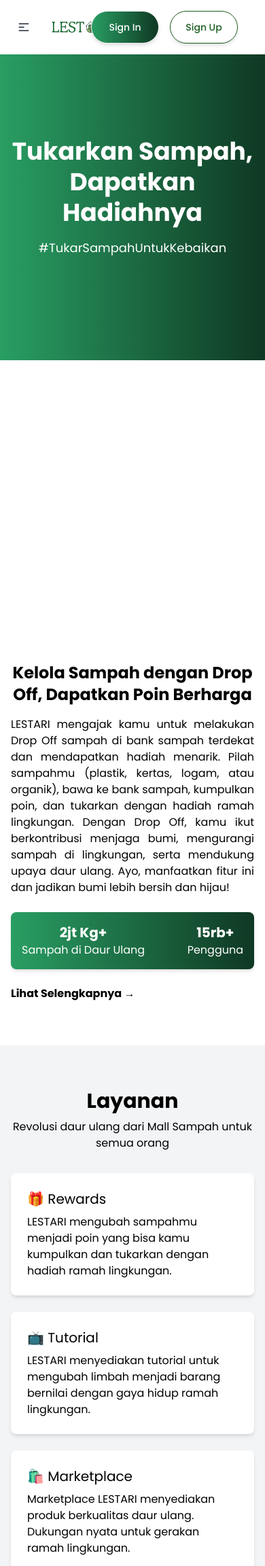
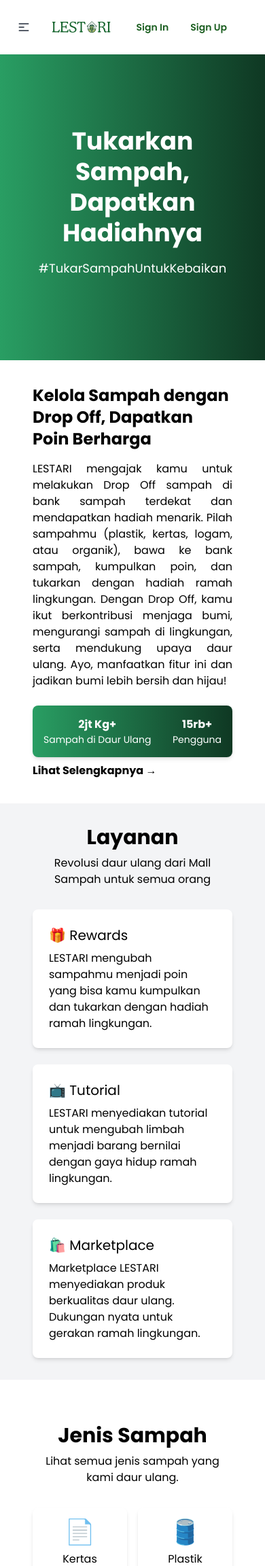
Before and after one commit to sceptzrion/Lestari, a PHP site: page /landingpage.php in a window 390 px wide. Shown: the top 2304 px of the page at 68% size. Run offline with PHP 8.4, Linux system fonts and the light colour scheme; some libraries are stand-ins or nearby versions.

Commit message:
mobile mode

```diff
--- a/landingpage.php
+++ b/landingpage.php
@@ -196,7 +196,7 @@
 
 
 <!-- Profile -->
-<div class="navbar-end ml-[5px] flex items-center gap-4">
+<div class="navbar-end ml-[5px] flex items-center gap-x-0 md:gap-4">
     <?php if (isset($_SESSION['loggedin']) && $_SESSION['loggedin'] === true): ?>
         <!-- Dropdown User -->
         <div class="relative">
@@ -212,11 +212,18 @@
             </div>
         </div>
     <?php else: ?>
-        <!-- Tombol Sign In dan Sign Up jika belum login -->
-        <a href="./user/signin.php" class="btn min-w-[100px] h-1 shadow-md rounded-full bg-gradient-to-r from-green to-dark-green text-sm border border-to-r from-green to-dark-green font-medium text-white text-center">Sign In</a>
-        <a href="./user/signup.php" class="btn btn-outline min-w-[100px] h-1 shadow-md border border-to-r from-green to-dark-green rounded-full text-sm font-medium text-[#1B5E20] text-center">Sign Up</a>
+      <!-- Tombol Sign In dan Sign Up jika belum login -->
+        <a href="./user/signin.php" class="btn md:min-w-[100px] md:h-12 md:shadow-md md:rounded-full md:bg-gradient-to-r from-green to-dark-green md:text-sm md:border md:border-to-r md:from-green md:to-dark-green md:font-medium md:text-white md:text-center text-base bg-transparent text-sm text-[#1B5E20] border-0 shadow-none">
+          Sign In
+        </a>
+        <a href="./user/signup.php" class="btn btn-outline md:min-w-[100px] md:h-12 md:shadow-md md:border border-to-r from-green to-dark-green md:rounded-full md:text-sm md:font-medium md:text-[#1B5E20] md:text-center text-base bg-transparent text-sm text-[#1B5E20] border-0 shadow-none whitespace-nowrap">
+          Sign Up
+        </a>
     <?php endif; ?>
 </div>
+      <!-- Tombol Sign In dan Sign Up jika belum login -->
+      <!-- <a href="./user/signin.php" class="btn md:min-w-[100px] md:h-12 md:shadow-md md:rounded-full md:bg-gradient-to-r from-green to-dark-green md:text-sm md:border md:border-to-r md:from-green md:to-dark-green md:font-medium md:text-white md:text-center text-base bg-transparent text-sm text-[#1B5E20] border-0 shadow-none ">Sign In</a>
+      <a href="./user/signup.php" class="btn btn-outline md:min-w-[100px] md:h-12 md:shadow-md md:border border-to-r from-green to-dark-green md:rounded-full md:text-sm md:font-medium md:text-[#1B5E20] md:text-center text-base bg-transparent text-sm text-[#1B5E20] border-0 shadow-none whitespace-nowrap">Sign Up</a> -->
 
 <script>
     // Toggle dropdown visibility
@@ -240,9 +247,9 @@
 
 <!-- Hero Section -->
 <section class="bg-gradient-to-r from-green to-dark-green text-white py-16 h-[450px] md:h-[590px]">
-  <div class="container mx-auto px-4 flex flex-col md:flex-row items-center md:justify-between h-full">
-    <div class="w-full md:w-1/2 text-center h-full flex flex-col justify-center items-center md:items-start md:text-left mb-8 md:mb-0">
-      <h1 class="text-4xl md:text-5xl font-bold leading-tight mb-4">
+  <div class="container mx-auto px-12 flex flex-col md:flex-row items-center md:justify-between h-full">
+  <div class="w-full md:w-1/2 text-center h-full flex flex-col justify-center items-center md:items-start md:text-left mb-4 md:mb-0">
+  <h1 class="text-4xl md:text-5xl font-bold leading-tight mb-4">
         Tukarkan Sampah, Dapatkan Hadiahnya
       </h1>
       <p class="text-lg md:text-xl">
@@ -264,40 +271,40 @@
   </div>
 </section>
 
-<!-- about section -->
-<section class="bg-white py-16">
-  <div class="container mx-auto px-4">
-    <div class="flex flex-col md:flex-row items-start gap-6 md:items-stretch">
+<section class="bg-white md:py-16 py-1">
+  <div class="container mx-auto px-12">
+    <div class="md:flex  md:flex-row items-start md:gap-6 md:items-stretch">
       <div class="md:w-1/2 text-center mb-8 md:mb-10 flex relative">
-        <!-- Gambar -->
-        <img src="./images/chart.png" alt="Chart" class="absolute top-1/2 left-1/2 transform -translate-x-1/2 -translate-y-1/2 z-10">
+        <!-- Gambar (hanya muncul di desktop) -->
+        <img src="./images/chart.png" alt="Chart"
+             class="absolute top-1/2 left-1/2 transform -translate-x-1/2 -translate-y-1/2 z-10 hidden md:block">
 
-        <!-- Kotak Hijau -->
-        <div class="bg-gradient-to-r from-green to-dark-green rounded-lg shadow-md w-full h-full min-h-[300px] max-w-full"></div>
+        <!-- Kotak Hijau (hanya muncul di desktop) -->
+        <div class="bg-gradient-to-r from-green to-dark-green rounded-lg shadow-md w-full h-full min-h-[300px] max-w-full hidden md:block"></div>
       </div>
 
       <!-- Konten Teks -->
-      <div class="w-full md:w-3/4 lg:w-2/3 md:pt-0 pt-6 mt-0">
-        <h2 class="text-2xl md:text-3xl text-black font-bold mb-4 break-words text-center md:text-left">
+      <div class="w-full md:w-3/4 w-2/3 md:pt-0 mb-8">
+        <h2 class="text-2xl md:text-3xl text-black font-bold mb-4 break-words md:text-left">
           Kelola Sampah dengan Drop Off, Dapatkan Poin Berharga
         </h2>
         <p class="text-black mb-6" style="text-align: justify;">
           LESTARI mengajak kamu untuk melakukan Drop Off sampah di bank sampah terdekat dan mendapatkan hadiah menarik. Pilah sampahmu (plastik, kertas, logam, atau organik), bawa ke bank sampah, kumpulkan poin, dan tukarkan dengan hadiah ramah lingkungan. Dengan Drop Off, kamu ikut berkontribusi menjaga bumi, mengurangi sampah di lingkungan, serta mendukung upaya daur ulang. Ayo, manfaatkan fitur ini dan jadikan bumi lebih bersih dan hijau!
         </p>
-        <div class="mb-6">
+        <div class="md:mb-6 mb-2">
           <div class="bg-gradient-to-r from-green to-dark-green text-white p-4 rounded-lg shadow-md flex justify-between">
-            <div class="text-center">
-              <h5 class="font-bold text-xl">2jt Kg+</h5>
-              <p>Sampah di Daur Ulang</p>
+            <div class="text-center text-l">
+              <h5 class="font-bold md:text-xl text-l">2jt Kg+</h5>
+              <p class="text-sm">Sampah di Daur Ulang</p>
             </div>
             <div class="text-center">
-              <h5 class="font-bold text-xl">15rb+</h5>
-              <p>Pengguna</p>
+              <h5 class="font-bold md:text-xl text-l">15rb+</h5>
+              <p class="text-sm">Pengguna</p>
             </div>
           </div>
         </div>
 
-        <a href="./user/tentang.php" class="mt-4 text-black font-bold cursor-pointer hover:text-green-700">
+        <a href="./user/tentang.php" class="md:mt-4 text-black font-bold cursor-pointer hover:text-green-700">
           Lihat Selengkapnya →
         </a>
       </div>
@@ -306,8 +313,8 @@
 </section>
 
  <!-- Layanan Section -->
-<section class="py-16 bg-gray-100">
-    <div class="container mx-auto px-4">
+<section class="md:py-16 py-8 bg-gray-100">
+    <div class="container mx-auto px-12">
         <h2 class="text-3xl text-black font-bold mb-2 md:text-left text-center">Layanan</h2>
         <p class="text-black mb-8 md:text-left text-center">Revolusi daur ulang dari Mall Sampah untuk semua orang</p>
         <div class="text-black grid md:grid-cols-3 gap-6">
@@ -372,7 +379,7 @@
 
   <!-- Jenis sampah Section -->
   <section class="bg-white py-16">
-    <div class="text-black container mx-auto px-4">
+    <div class="text-black container mx-auto px-12">
       <h2 class="text-3xl font-bold mb-2 md:text-left text-center">Jenis Sampah</h2>
       <p class="mb-8 md:text-left text-center">Lihat semua jenis sampah yang kami daur ulang.</p>
       <div class="grid grid-cols-2 md:grid-cols-4 gap-4">
@@ -426,29 +433,34 @@
 
 <!-- Footer -->
 <footer class="bg-gradient-to-r from-green to-dark-green text-white py-7">
-  <div class="container mx-auto px-4 text-center">
-    <div class="flex justify-center">
+  <div class="container mx-auto px-12">
+    <!-- Logo -->
+    <div class="flex justify-center mb-6">
       <a href="./landingpage.php">
         <img src="./images/Logo.png" alt="Logo Lestari" class="h-20">
       </a>
     </div>
-    <div class="container mx-auto grid grid-cols-3 gap-4">
-    <!-- Bagian Lestari -->
-      <div class="text-left">
-        <h4 class="font-bold">Lestari</h4>
+
+    <!-- Grid Container -->
+    <div class="grid grid-cols-2 md:grid-cols-3 gap-4 text-center md:text-left">
+      <!-- Bagian Lestari -->
+      <div class="text-left col-span-1 md:col-span-1">
+        <h4 class="font-bold mb-2">Lestari</h4>
         <a href="./landingpage.php" class="block text-white hover:underline mb-1">Home</a>
         <a href="./user/tentang.php" class="block text-white hover:underline mb-1">Tentang Kami</a>
         <a href="./landingpage.php" class="block text-white hover:underline mb-1">Layanan</a>
         <a href="./user/blog.php" class="block text-white hover:underline mb-1">Blog</a>
       </div>
-    <!-- Bagian Informasi -->
-      <div>
-        <h4 class="font-bold">Informasi</h4>
+
+      <!-- Bagian Informasi -->
+      <div class="text-right md:text-center col-span-1 md:col-span-1">
+        <h4 class="font-bold mb-2">Informasi</h4>
         <a href="./user/kontak_kami.php" class="block text-white hover:underline mb-1">Kontak Kami</a>
       </div>
-    <!-- Bagian Hubungi Kami -->
-      <div>
-        <h4 class="font-bold">Hubungi Kami</h4>
+
+      <!-- Bagian Hubungi Kami -->
+      <div class="col-span-2 md:col-span-1 text-center">
+        <h4 class="font-bold mb-2">Hubungi Kami</h4>
         <div class="flex justify-center space-x-4 mt-2">
           <a href="#"><img src="./images/user/sosmed/instagram.png" alt="Instagram"></a>
           <a href="#"><img src="./images/user/sosmed/fb.png" alt="Facebook"></a>
--- a/user/blog.php
+++ b/user/blog.php
@@ -196,7 +196,7 @@
 
 
   <!-- Blog Section -->
-  <main class="container mx-auto mt-8 px-4 mb-6">
+  <main class="bg-white container mx-auto  px-12 py-12">
     <h1 class="text-3xl font-bold text-center text-[#1B5E20] mb-2">Blog Lestari</h1>
     <p class="text-center text-gray-700">Temukan artikel menarik seputar daur ulang, lingkungan, dan tips ramah lingkungan</p>
 
@@ -253,7 +253,7 @@
 
   <!-- footer -->
 <footer class="bg-gradient-to-r from-green to-dark-green text-white py-7">
-  <div class="container mx-auto px-4 text-center">
+  <div class="container mx-auto px-12 text-center">
     <div class="flex justify-center">
       <a href="../landingpage.php">
         <img src="../images/Logo.png" alt="Logo Lestari" class="h-20">
```
Also changed, not shown: user/kontak_kami.php (+10 -12 lines), user/tentang.php (+5 -5 lines).
